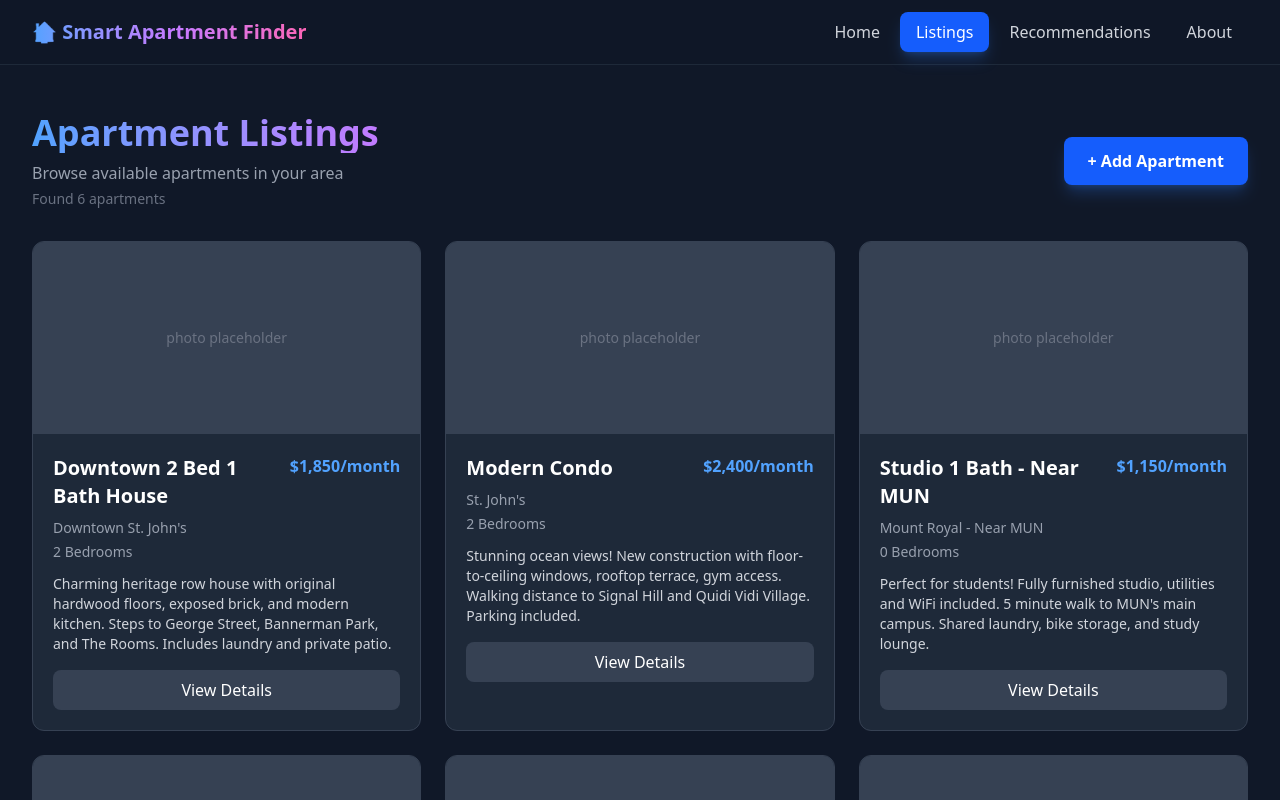
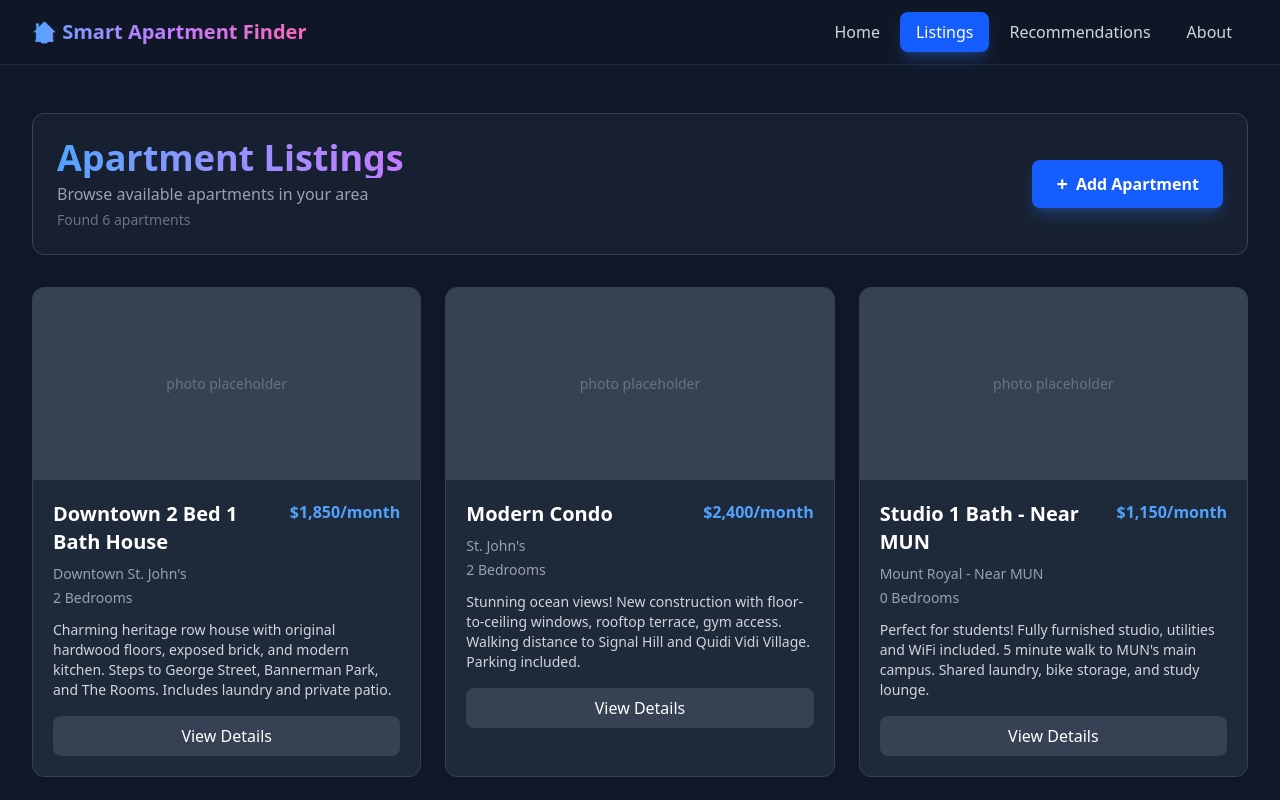
Before and after one commit to ayshadairi/smart-apartment-finder, a Next.js app: page /listings in a window 1280 px wide. Shown: the top 800 px of the page. Built offline with nearby package versions, Linux system fonts and the light colour scheme.

Commit message:
style: improve listings header with card-style layout and better button design

```diff
--- a/app/listings/page.js
+++ b/app/listings/page.js
@@ -1,7 +1,7 @@
 "use client";
 import { useState, useEffect } from "react";
 import ApartmentCard from "@/app/components/ApartmentCard";
-import Link from "next/link";  // ← ADD THIS
+import Link from "next/link";
 
 export default function Listings() {
   const[apartments, setApartments] = useState([]);
@@ -71,22 +71,21 @@ export default function Listings() {
 
   return (
     <div className="max-w-7xl mx-auto px-4 sm:px-6 lg:px-8 py-12">
-      {/* Header with Add Button */}
-      <div className="flex flex-col sm:flex-row justify-between items-center mb-8">
-        <div className="text-center sm:text-left mb-4 sm:mb-0">
+      <div className="flex flex-col sm:flex-row justify-between items-start sm:items-center gap-4 mb-8 bg-gray-800/50 rounded-xl p-6 border border-gray-700">
+        <div>
           <h1 className="text-4xl font-bold bg-gradient-to-r from-blue-400 to-purple-400 bg-clip-text text-transparent">
             Apartment Listings
           </h1>
-          <p className="text-gray-400 mt-2">Browse available apartments in your area</p>
+          <p className="text-gray-400 mt-1">Browse available apartments in your area</p>
           <p className="text-gray-500 text-sm mt-1">Found {apartments.length} apartments</p>
         </div>
 
-        {/* Add Apartment Button */}
         <Link
           href="/apartments/new"
-          className="bg-blue-600 hover:bg-blue-700 text-white px-6 py-3 rounded-lg font-semibold transition shadow-lg shadow-blue-500/25 hover:scale-105 transform"
+          className="bg-blue-600 hover:bg-blue-700 text-white px-6 py-3 rounded-lg font-semibold transition shadow-lg shadow-blue-500/25 hover:scale-105 transform inline-flex items-center gap-2 whitespace-nowrap"
         >
-          + Add Apartment
+          <span className="text-xl leading-none">+</span>
+          <span>Add Apartment</span>
         </Link>
       </div>
 
```
